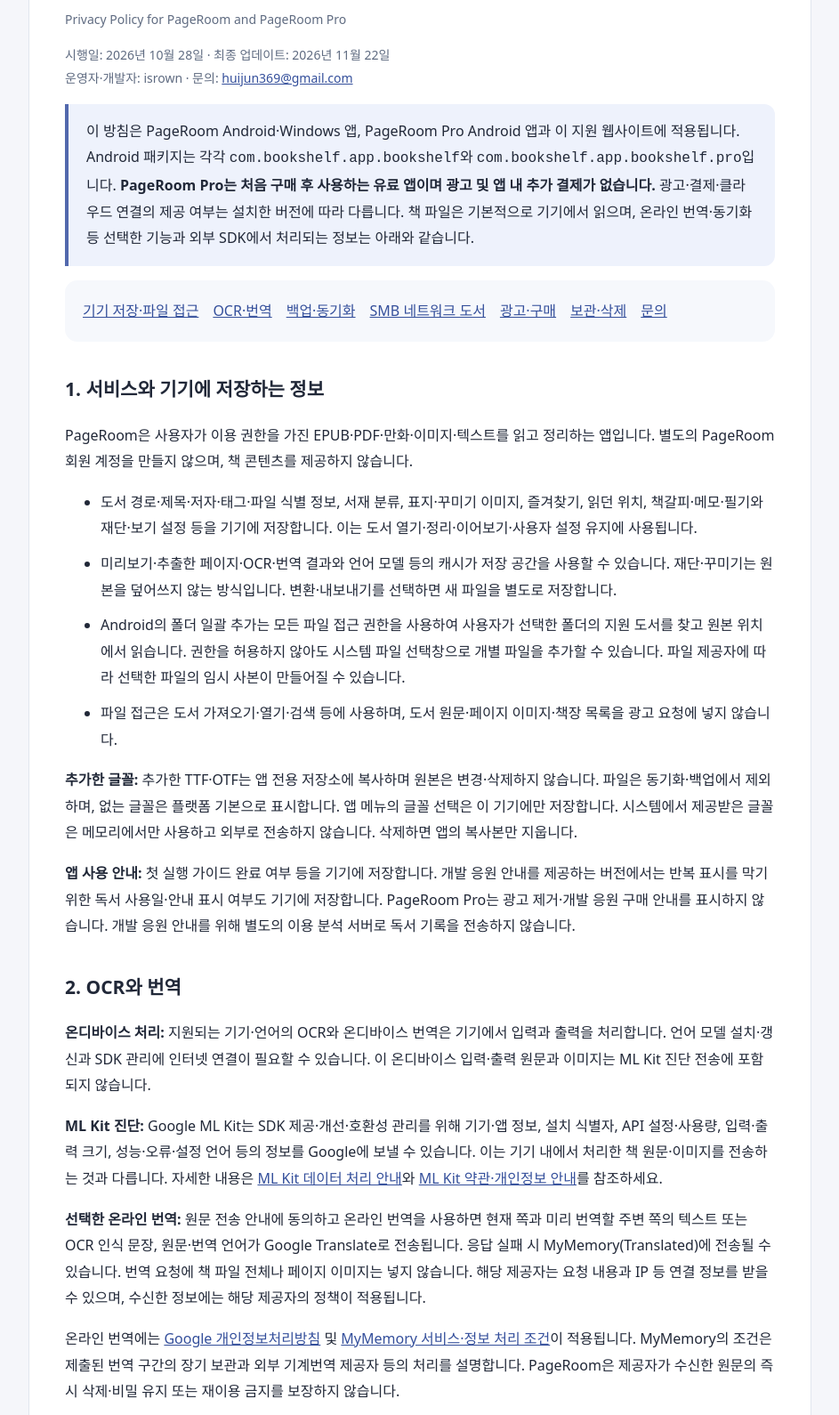
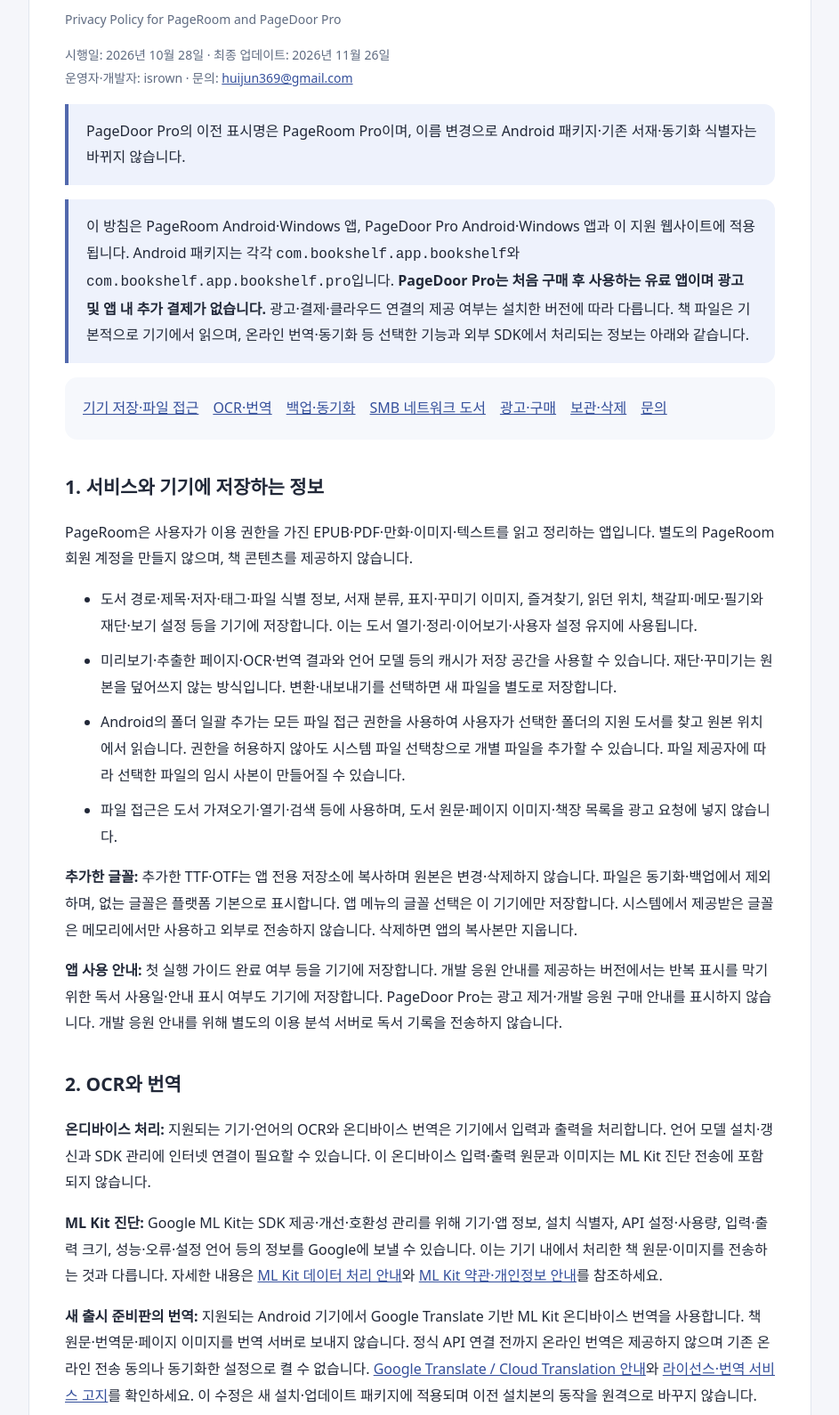
Before and after one commit to HUIUJUN/huiujun.github.io, a plain HTML site: page privacy.html in a window 1280 px wide. Shown: the part 200-1790 px from the top of the page at 89% size, without its empty margins (168-1111 px from the left). Drawn offline with Linux system fonts and the light colour scheme.

Commit message:
Update PageDoor Pro naming and release license disclosures

```diff
--- a/privacy.html
+++ b/privacy.html
@@ -1,18 +1,19 @@
 <!doctype html>
 <html lang="ko"><head><meta charset="utf-8"><meta name="viewport" content="width=device-width,initial-scale=1"><meta name="description" content="PageRoom의 기기 저장 정보, OCR·번역, 동기화, 광고·구매 및 삭제 방법에 관한 개인정보처리방침"><title>PageRoom 개인정보처리방침 · Privacy Policy</title>
 <style>*{box-sizing:border-box}body{margin:0;background:#f5f6fa;color:#212838;font:16px/1.85 system-ui,-apple-system,sans-serif}main{max-width:880px;margin:40px auto;padding:40px;background:white;border:1px solid #e1e6ef;border-radius:24px}h1{font-size:clamp(26px,5vw,36px);line-height:1.4;color:#354d94}h2{font-size:21px;margin-top:34px;scroll-margin-top:20px}a{color:#344f9b;overflow-wrap:anywhere}li{margin:10px 0}p,li{overflow-wrap:anywhere}.meta{color:#5f6b81;font-size:14px}.notice{background:#eef2fc;border-left:4px solid #5269ad;padding:16px 20px;border-radius:0 12px 12px 0}nav{background:#f6f8fc;padding:16px 20px;border-radius:14px}nav a{display:inline-block;margin:4px 16px 4px 0}footer{margin-top:40px;padding-top:20px;border-top:1px solid #e1e6ef}@media(max-width:600px){main{margin:12px;padding:22px;border-radius:16px}ul{padding-left:22px}}</style></head>
-<body><main><a href="./">PageRoom 지원</a><h1>PageRoom · PageRoom Pro 개인정보처리방침</h1><p class="meta" lang="en">Privacy Policy for PageRoom and PageRoom Pro</p><p class="meta">시행일: 2026년 10월 28일 · 최종 업데이트: 2026년 11월 22일<br>운영자·개발자: isrown · 문의: <a href="mailto:huijun369@gmail.com">huijun369@gmail.com</a></p>
-<p class="notice">이 방침은 PageRoom Android·Windows 앱, PageRoom Pro Android 앱과 이 지원 웹사이트에 적용됩니다. Android 패키지는 각각 <code>com.bookshelf.app.bookshelf</code>와 <code>com.bookshelf.app.bookshelf.pro</code>입니다. <strong>PageRoom Pro는 처음 구매 후 사용하는 유료 앱이며 광고 및 앱 내 추가 결제가 없습니다.</strong> 광고·결제·클라우드 연결의 제공 여부는 설치한 버전에 따라 다릅니다. 책 파일은 기본적으로 기기에서 읽으며, 온라인 번역·동기화 등 선택한 기능과 외부 SDK에서 처리되는 정보는 아래와 같습니다.</p>
+<body><main><a href="./">PageRoom 지원</a><h1>PageRoom · PageDoor Pro 개인정보처리방침</h1><p class="meta" lang="en">Privacy Policy for PageRoom and PageDoor Pro</p><p class="meta">시행일: 2026년 10월 28일 · 최종 업데이트: 2026년 11월 26일<br>운영자·개발자: isrown · 문의: <a href="mailto:huijun369@gmail.com">huijun369@gmail.com</a></p>
+<p class="notice">PageDoor Pro의 이전 표시명은 PageRoom Pro이며, 이름 변경으로 Android 패키지·기존 서재·동기화 식별자는 바뀌지 않습니다.</p><p class="notice">이 방침은 PageRoom Android·Windows 앱, PageDoor Pro Android·Windows 앱과 이 지원 웹사이트에 적용됩니다. Android 패키지는 각각 <code>com.bookshelf.app.bookshelf</code>와 <code>com.bookshelf.app.bookshelf.pro</code>입니다. <strong>PageDoor Pro는 처음 구매 후 사용하는 유료 앱이며 광고 및 앱 내 추가 결제가 없습니다.</strong> 광고·결제·클라우드 연결의 제공 여부는 설치한 버전에 따라 다릅니다. 책 파일은 기본적으로 기기에서 읽으며, 온라인 번역·동기화 등 선택한 기능과 외부 SDK에서 처리되는 정보는 아래와 같습니다.</p>
 <nav aria-label="목차"><a href="#local">기기 저장·파일 접근</a><a href="#translation">OCR·번역</a><a href="#sync">백업·동기화</a><a href="#network">SMB 네트워크 도서</a><a href="#ads">광고·구매</a><a href="#delete">보관·삭제</a><a href="#contact">문의</a></nav>
 <h2 id="local">1. 서비스와 기기에 저장하는 정보</h2>
 <p>PageRoom은 사용자가 이용 권한을 가진 EPUB·PDF·만화·이미지·텍스트를 읽고 정리하는 앱입니다. 별도의 PageRoom 회원 계정을 만들지 않으며, 책 콘텐츠를 제공하지 않습니다.</p>
 <ul><li>도서 경로·제목·저자·태그·파일 식별 정보, 서재 분류, 표지·꾸미기 이미지, 즐겨찾기, 읽던 위치, 책갈피·메모·필기와 재단·보기 설정 등을 기기에 저장합니다. 이는 도서 열기·정리·이어보기·사용자 설정 유지에 사용됩니다.</li><li>미리보기·추출한 페이지·OCR·번역 결과와 언어 모델 등의 캐시가 저장 공간을 사용할 수 있습니다. 재단·꾸미기는 원본을 덮어쓰지 않는 방식입니다. 변환·내보내기를 선택하면 새 파일을 별도로 저장합니다.</li><li>Android의 폴더 일괄 추가는 모든 파일 접근 권한을 사용하여 사용자가 선택한 폴더의 지원 도서를 찾고 원본 위치에서 읽습니다. 권한을 허용하지 않아도 시스템 파일 선택창으로 개별 파일을 추가할 수 있습니다. 파일 제공자에 따라 선택한 파일의 임시 사본이 만들어질 수 있습니다.</li><li>파일 접근은 도서 가져오기·열기·검색 등에 사용하며, 도서 원문·페이지 이미지·책장 목록을 광고 요청에 넣지 않습니다.</li></ul>
 <p><strong>추가한 글꼴:</strong> 추가한 TTF·OTF는 앱 전용 저장소에 복사하며 원본은 변경·삭제하지 않습니다. 파일은 동기화·백업에서 제외하며, 없는 글꼴은 플랫폼 기본으로 표시합니다. 앱 메뉴의 글꼴 선택은 이 기기에만 저장합니다. 시스템에서 제공받은 글꼴은 메모리에서만 사용하고 외부로 전송하지 않습니다. 삭제하면 앱의 복사본만 지웁니다.</p>
-<p><strong>앱 사용 안내:</strong> 첫 실행 가이드 완료 여부 등을 기기에 저장합니다. 개발 응원 안내를 제공하는 버전에서는 반복 표시를 막기 위한 독서 사용일·안내 표시 여부도 기기에 저장합니다. PageRoom Pro는 광고 제거·개발 응원 구매 안내를 표시하지 않습니다. 개발 응원 안내를 위해 별도의 이용 분석 서버로 독서 기록을 전송하지 않습니다.</p>
+<p><strong>앱 사용 안내:</strong> 첫 실행 가이드 완료 여부 등을 기기에 저장합니다. 개발 응원 안내를 제공하는 버전에서는 반복 표시를 막기 위한 독서 사용일·안내 표시 여부도 기기에 저장합니다. PageDoor Pro는 광고 제거·개발 응원 구매 안내를 표시하지 않습니다. 개발 응원 안내를 위해 별도의 이용 분석 서버로 독서 기록을 전송하지 않습니다.</p>
 <h2 id="translation">2. OCR와 번역</h2>
 <p><strong>온디바이스 처리:</strong> 지원되는 기기·언어의 OCR와 온디바이스 번역은 기기에서 입력과 출력을 처리합니다. 언어 모델 설치·갱신과 SDK 관리에 인터넷 연결이 필요할 수 있습니다. 이 온디바이스 입력·출력 원문과 이미지는 ML Kit 진단 전송에 포함되지 않습니다.</p>
 <p><strong>ML Kit 진단:</strong> Google ML Kit는 SDK 제공·개선·호환성 관리를 위해 기기·앱 정보, 설치 식별자, API 설정·사용량, 입력·출력 크기, 성능·오류·설정 언어 등의 정보를 Google에 보낼 수 있습니다. 이는 기기 내에서 처리한 책 원문·이미지를 전송하는 것과 다릅니다. 자세한 내용은 <a href="https://developers.google.com/ml-kit/android-data-disclosure">ML Kit 데이터 처리 안내</a>와 <a href="https://developers.google.com/ml-kit/terms">ML Kit 약관·개인정보 안내</a>를 참조하세요.</p>
-<p><strong>선택한 온라인 번역:</strong> 원문 전송 안내에 동의하고 온라인 번역을 사용하면 현재 쪽과 미리 번역할 주변 쪽의 텍스트 또는 OCR 인식 문장, 원문·번역 언어가 Google Translate로 전송됩니다. 응답 실패 시 MyMemory(Translated)에 전송될 수 있습니다. 번역 요청에 책 파일 전체나 페이지 이미지는 넣지 않습니다. 해당 제공자는 요청 내용과 IP 등 연결 정보를 받을 수 있으며, 수신한 정보에는 해당 제공자의 정책이 적용됩니다.</p>
+<p><strong>새 출시 준비판의 번역:</strong> 지원되는 Android 기기에서 Google Translate 기반 ML Kit 온디바이스 번역을 사용합니다. 책 원문·번역문·페이지 이미지를 번역 서버로 보내지 않습니다. 정식 API 연결 전까지 온라인 번역은 제공하지 않으며 기존 온라인 전송 동의나 동기화한 설정으로 켤 수 없습니다. <a href="https://cloud.google.com/translate">Google Translate / Cloud Translation 안내</a>와 <a href="licenses.html">라이선스·번역 서비스 고지</a>를 확인하세요. 이 수정은 새 설치·업데이트 패키지에 적용되며 이전 설치본의 동작을 원격으로 바꾸지 않습니다.</p>
+<p><strong>이전 버전에서 선택한 온라인 번역:</strong> 원문 전송 안내에 동의하고 온라인 번역을 사용하면 현재 쪽과 미리 번역할 주변 쪽의 텍스트 또는 OCR 인식 문장, 원문·번역 언어가 Google Translate로 전송됩니다. 응답 실패 시 MyMemory(Translated)에 전송될 수 있습니다. 번역 요청에 책 파일 전체나 페이지 이미지는 넣지 않습니다. 해당 제공자는 요청 내용과 IP 등 연결 정보를 받을 수 있으며, 수신한 정보에는 해당 제공자의 정책이 적용됩니다.</p>
 <p>온라인 번역에는 <a href="https://policies.google.com/privacy">Google 개인정보처리방침</a> 및 <a href="https://mymemory.translated.net/terms-and-conditions">MyMemory 서비스·정보 처리 조건</a>이 적용됩니다. MyMemory의 조건은 제출된 번역 구간의 장기 보관과 외부 기계번역 제공자 등의 처리를 설명합니다. PageRoom은 제공자가 수신한 원문의 즉시 삭제·비밀 유지 또는 재이용 금지를 보장하지 않습니다.</p>
 <p>민감한 내용이나 외부 제공자에게 전송할 권한이 없는 내용은 온라인으로 번역하지 마세요. 앱 설정에서 온라인 번역 원문 전송 허용을 끄면 이후 온라인 번역 요청을 차단할 수 있습니다. 온라인 번역을 사용하지 않아도 로컬 독서는 가능하며 지원 기기에서는 온디바이스 번역을 선택할 수 있습니다. 이미 외부 제공자에게 전달된 요청을 회수하거나 해당 제공자의 보관본을 앱에서 삭제하는 것은 아닙니다.</p>
 <h2 id="sync">3. 선택적 백업·동기화와 로그인</h2>
@@ -25,7 +26,7 @@
 <p>사용자가 등록한 SMB 서버·공유 폴더에 읽기 전용으로 연결해 도서 목록·파일 정보와 읽기에 필요한 도서 데이터를 가져옵니다. 서버 주소·공유 이름·사용자 이름·도메인 등 연결 설정은 기기에 저장하고, 저장한 비밀번호는 운영체제의 보안 저장소에서 관리합니다. 접속·인증과 파일 읽기에 필요한 정보는 사용자가 지정한 SMB 서버로 전달되며 서버 운영자는 접속 IP·요청 파일 경로 등의 기록을 남길 수 있습니다.</p>
 <p>지원되는 도서는 필요한 부분을 읽어 용량 제한 캐시로 보관합니다. 사용자가 오프라인 보관을 선택하면 해당 원본 파일 전체를 앱 저장소에 내려받습니다. 캐시 및 오프라인 보관본은 네트워크 폴더·캐시 관리에서 관리하며, 보관본을 지워도 SMB 서버의 원본은 삭제하지 않습니다. 서버 연결 설정·비밀번호는 책 설정 동기화에 포함하지 않습니다. SMB 전송 암호화 여부는 앱의 연결 설정과 서버 지원에 따라 달라지므로 신뢰할 수 있는 네트워크에서 사용하세요.</p>
 <h2 id="ads">4. 버전별 구매와 광고</h2>
-<p><strong>PageRoom Pro:</strong> 앱 구매와 결제·환불은 Google Play가 처리합니다. Pro에는 AdMob·UMP·인앱 결제 SDK를 포함하지 않으며, 개발자가 앱 안에서 카드 정보나 광고 제거 구매 영수증을 받지 않습니다. 유료 앱의 구매·설치 및 환불에는 Google Play의 정책이 적용됩니다. Pro에도 위에서 설명한 선택적 온라인 번역·동기화와 ML Kit 진단 처리는 적용됩니다.</p>
+<p><strong>PageDoor Pro:</strong> 앱 구매와 결제·환불은 Google Play가 처리합니다. Pro에는 AdMob·UMP·인앱 결제 SDK를 포함하지 않으며, 개발자가 앱 안에서 카드 정보나 광고 제거 구매 영수증을 받지 않습니다. 유료 앱의 구매·설치 및 환불에는 Google Play의 정책이 적용됩니다. Pro에도 위에서 설명한 선택적 온라인 번역·동기화와 ML Kit 진단 처리는 적용됩니다.</p>
 <p><strong>PageRoom 광고 버전:</strong> Google AdMob 및 UMP 동의 관리 SDK를 사용하여 서재 하단에 배너를 표시합니다. 독서 화면에는 광고를 표시하지 않습니다. Windows 및 별도 무광고 빌드에도 이 광고·동의 관리·광고 제거 결제 SDK를 포함하지 않습니다. 아래 광고와 인앱 구매 설명은 PageRoom 광고 버전에만 해당합니다.</p>
 <p>Google 광고 SDK는 광고 제공·측정·분석·부정 이용 방지를 위해 IP 주소와 그로부터 추정한 대략적인 위치, Android 광고 ID·앱 세트 ID 등 기기/계정 식별자, 앱·광고 상호작용, 성능·오류·진단 정보를 자동 수집·공유할 수 있습니다. 광고 요청 매개변수에 책 원문·페이지 이미지·책장 목록을 넣지 않습니다. 자세한 범위는 <a href="https://developers.google.com/admob/android/privacy/play-data-disclosure">Google Mobile Ads 데이터 안내</a>와 <a href="https://policies.google.com/privacy">Google 개인정보처리방침</a>을 참조하세요.</p>
 <p>필요한 지역·조건에서는 광고 동의 화면을 표시하며, 개인정보 선택 화면이 요구되는 경우 앱 설정의 ‘광고 개인정보 설정’에서 선택을 변경할 수 있습니다. 광고 ID 관련 선택은 Android 설정에서도 관리할 수 있습니다. 실제 광고 제공과 데이터 처리는 동의 상태·지역·운영체제 및 제공자 설정에 따라 달라집니다.</p>
@@ -39,4 +40,4 @@
 <p>온라인 기능과 웹사이트를 이용할 때 Google, Microsoft, Translated, GitHub 등의 해외 서비스 또는 사용자가 지정한 해외 서버에서 정보가 처리될 수 있습니다. 전송은 해당 기능의 실행·인증·광고 요청 또는 페이지 접속 시 발생합니다. 전송 항목과 목적은 위 기능별 설명을 따르며, 제공자별 보관·처리 위치·권리 행사 방법은 <a href="https://policies.google.com/privacy">Google</a>, <a href="https://www.microsoft.com/privacy/privacystatement">Microsoft</a>, <a href="https://mymemory.translated.net/terms-and-conditions">Translated/MyMemory</a>, <a href="https://docs.github.com/en/site-policy/privacy-policies/github-general-privacy-statement">GitHub</a>의 공개 안내를 확인할 수 있습니다. 선택적인 온라인 번역·동기화·SMB 연결을 이용하지 않으면 해당 기능을 위한 전송은 발생하지 않습니다. 광고 SDK의 처리는 광고 버전의 안내와 동의 설정을 따릅니다.</p>
 <h2 id="contact">7. 문의와 변경</h2>
 <p>개인정보 처리와 삭제 관련 문의는 운영자 <strong>isrown</strong>, <a href="mailto:huijun369@gmail.com">huijun369@gmail.com</a>으로 보내주세요. 비밀번호·로그인 토큰·결제 정보는 보내지 마세요. 데이터 처리 방식이 달라지면 이 페이지의 시행·업데이트 날짜와 앱 안내를 갱신합니다.</p>
-<footer class="meta">PageRoom · PageRoom Pro · 운영자 isrown · 최종 업데이트 2026-11-22<br><a href="./">지원 페이지로 돌아가기</a></footer></main></body></html>
+<footer class="meta">PageRoom · PageDoor Pro · 운영자 isrown · 최종 업데이트 2026-11-26<br><a href="./">지원 페이지로 돌아가기</a></footer></main></body></html>
```
